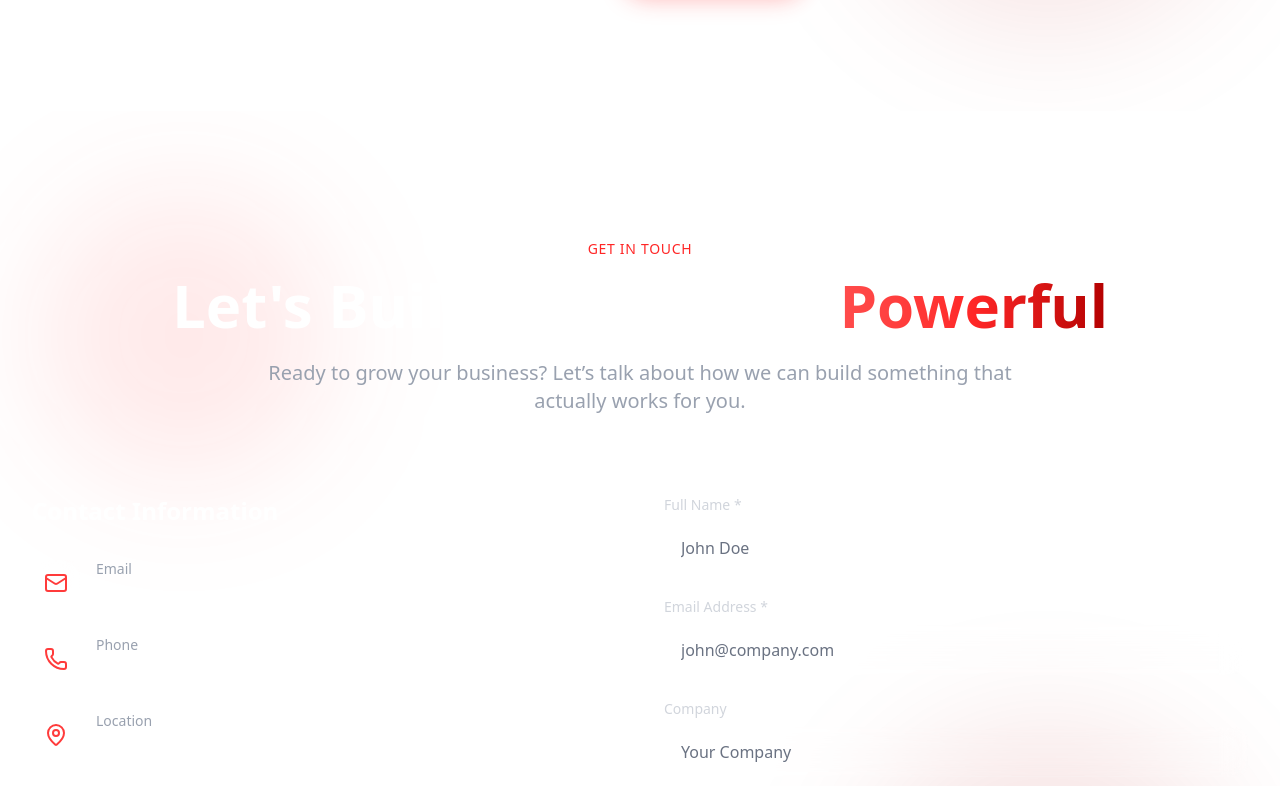
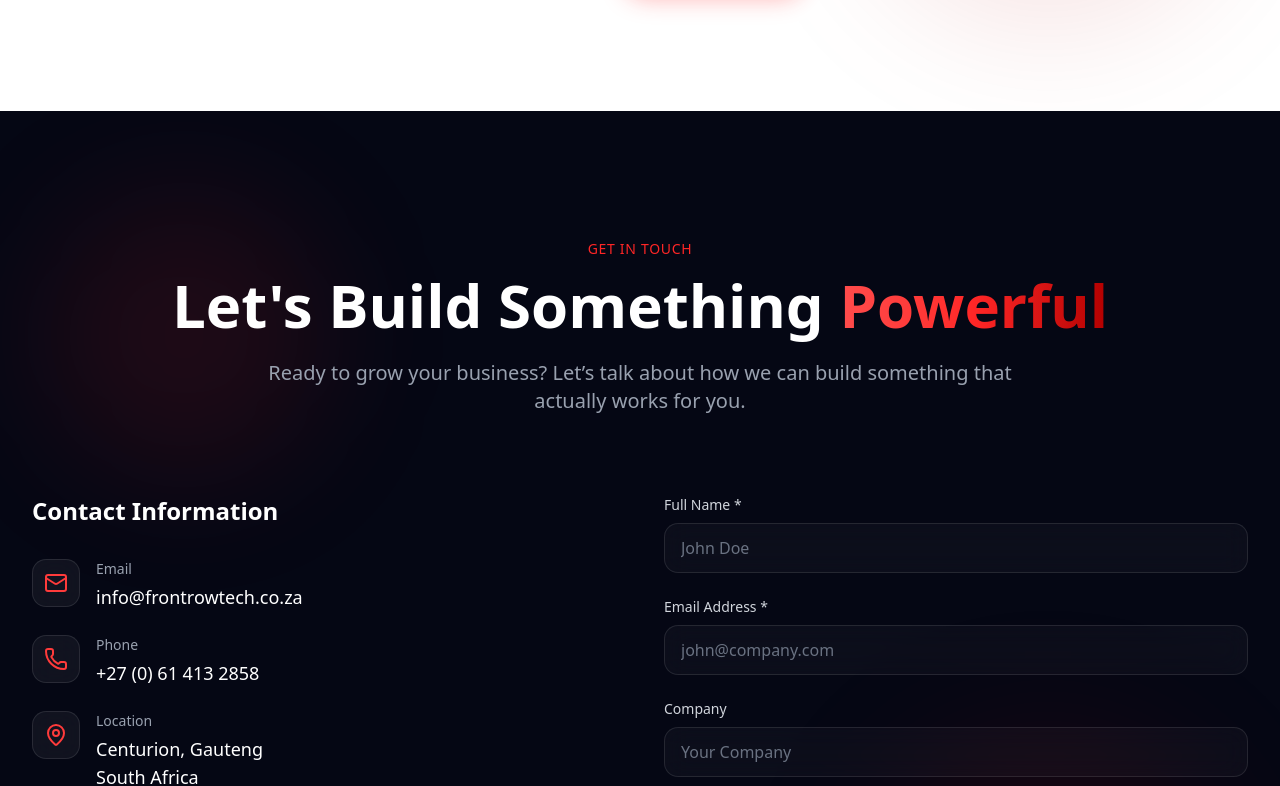
Before and after one commit to thendo-ai/Front-Row-Tech-Website, a React (Vite) app: page / in a window 1280 px wide. Shown: the part 7734-8520 px from the top of the page. Built offline with nearby package versions, Linux system fonts and the light colour scheme.

Commit message:
SEO and responsive - done

```diff
--- a/index.html
+++ b/index.html
@@ -5,7 +5,7 @@
     <meta name="viewport" content="width=device-width, initial-scale=1.0" />
 
     <!-- Browser Tab Logo -->
-    <link rel="icon" type="logo - Edited.png" href="src/assets/logo.png" />
+    <link rel="icon" type="logo - Edited.png" href="src/assets/logo - Edited.png" />
 
     <title>Front Row Tech</title>
   </head>
--- a/src/components/ContactSection.tsx
+++ b/src/components/ContactSection.tsx
@@ -45,7 +45,7 @@ export function ContactSection() {
   ];
 
   return (
-    <section id="contact" className="relative py-24 lg:py-32 bg-transparent overflow-hidden" ref={ref}>
+    <section id="contact" className="relative py-24 lg:py-32 bg-[#050714] overflow-hidden" ref={ref}>
 
       {/* 🔴 Background glow */}
       <div className="absolute top-20 left-10 w-72 h-72 bg-[#ff2626]/10 rounded-full blur-3xl" />
```
